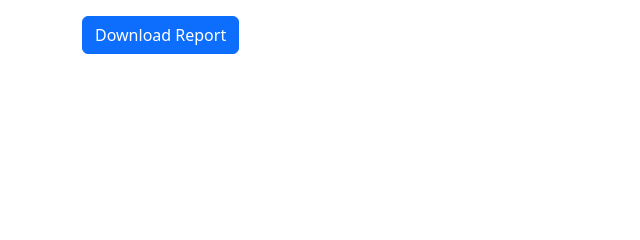
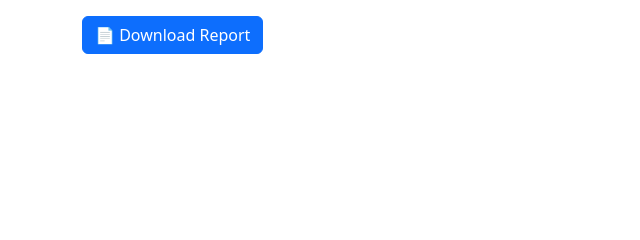
Before and after one commit to praneswara/polygreen, a Flask app: template templates/admin/users.html in a window 1280 px wide. Shown: the part 282-522 px from the top of the page, without its empty margins (0-640 px from the left). Run offline with Flask 3, Linux system fonts and the light colour scheme; the template is opened without the code that fills it, so the values that code supplies are empty; some libraries are stand-ins or nearby versions.

Commit message:
Update users.html

```diff
--- a/templates/admin/users.html
+++ b/templates/admin/users.html
@@ -46,7 +46,7 @@
   </tbody>
 </table>
 
-<a href="/admin/users/report" class="btn btn-primary">Download Report</a>
+<button class="btn btn-primary" onclick="downloadUsersPDF()">📄 Download Report</button>
 
 </div>
 
```
